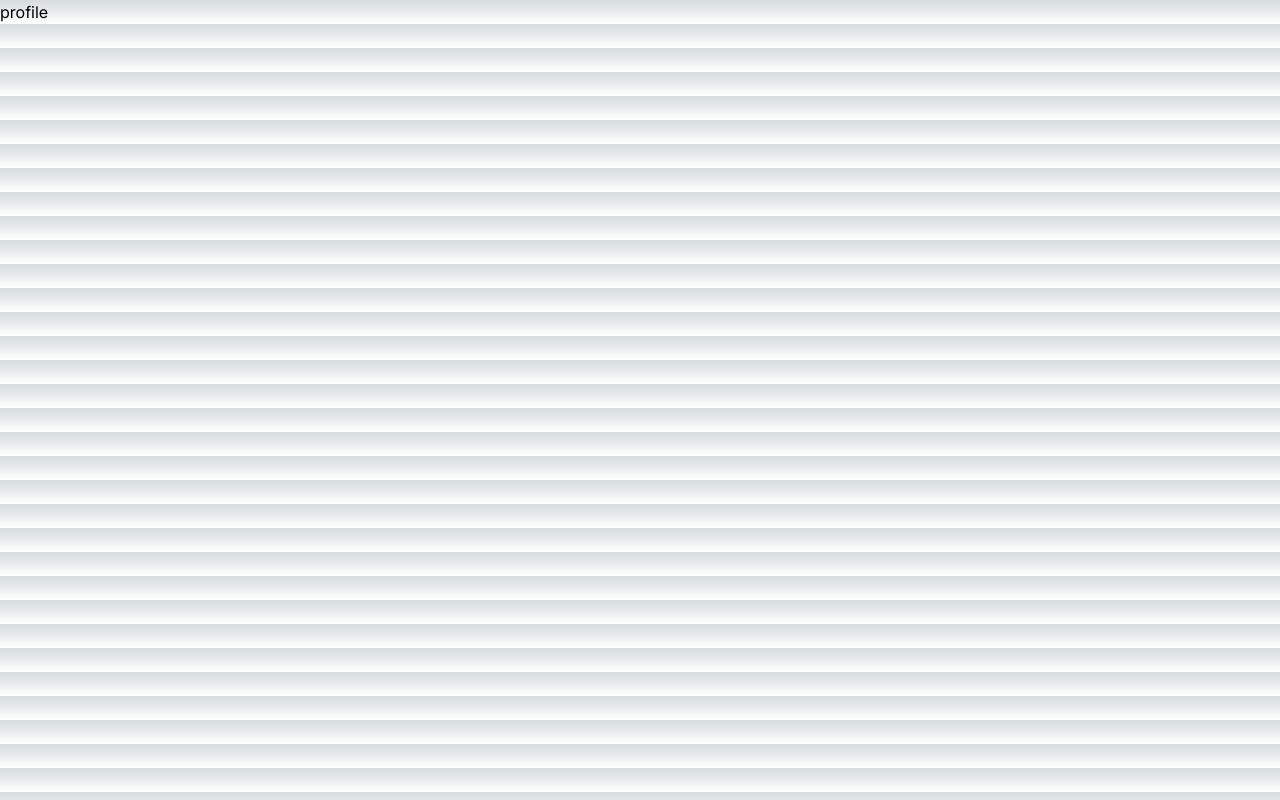
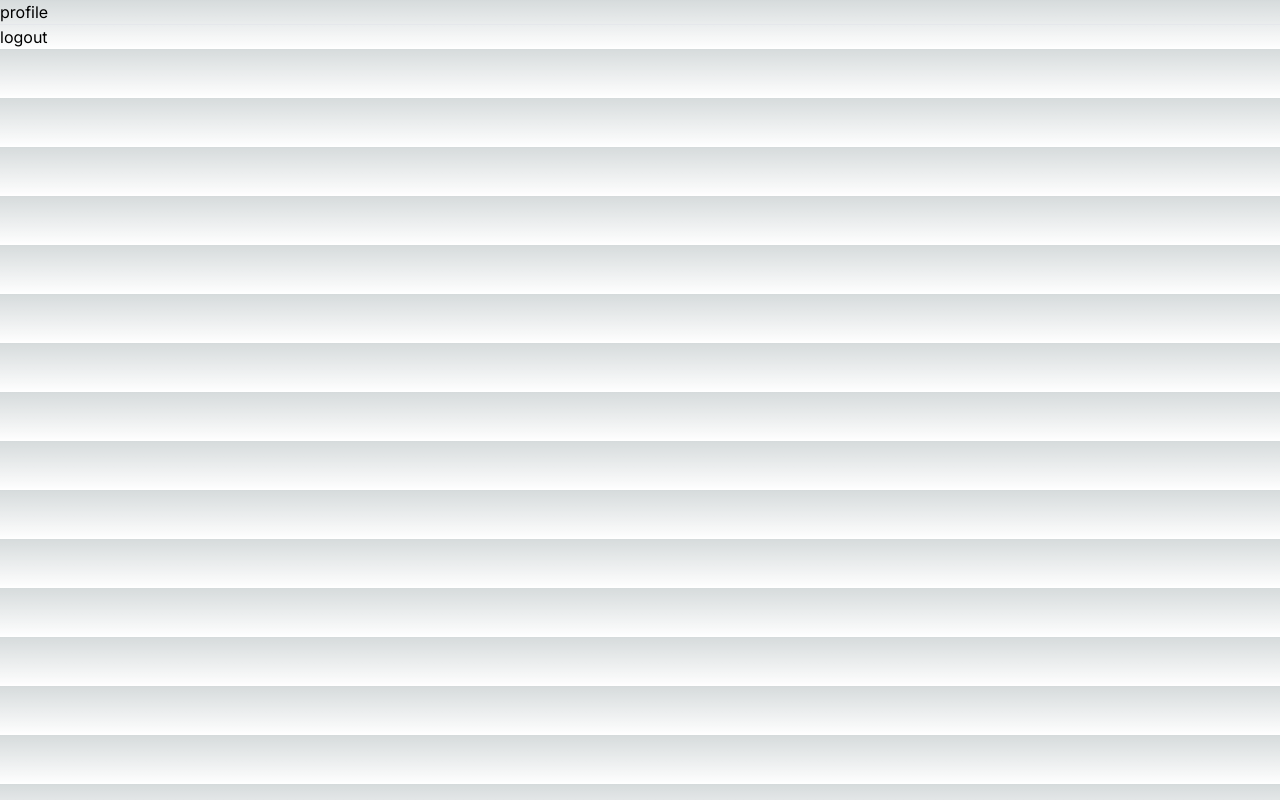
Before and after one commit to kartikscript/authapp, a Next.js app: page /profile in a window 1280 px wide. Built offline with nearby package versions, Linux system fonts and the light colour scheme.

Commit message:
logout added

```diff
--- /dev/null
+++ b/src/app/api/users/logout/route.ts
@@ -0,0 +1,19 @@
+import { NextResponse } from "next/server";
+
+export async function GET(){
+
+  try {
+    const response=NextResponse.json({
+      message:'logged out',
+      success:true,
+    })
+    response.cookies.set("token", "", {
+      httpOnly:true,
+      expires:new Date(0)
+    })
+    return response
+
+  } catch (error:any) {
+   return NextResponse.json({error:error.message} , {status:500})
+  }
+}
--- a/src/app/profile/page.tsx
+++ b/src/app/profile/page.tsx
@@ -1,6 +1,30 @@
+"use client"
+import Link from "next/link"
+import axios from "axios"
+import { useRouter } from "next/navigation"
+export default function userProfile(){
+
+const router=useRouter()
+
+  const logout=async ()=>{
+    try {
+      await axios.get('/api/users/logout')
+      router.push('/login')
+
+    } catch (error:any) {
+      console.log(error.message)
+    }
+
+  }
+
+  return(
+  <div>
+     <p>profile</p>
+     <hr/>
+     <button onClick={logout}>logout</button>
 
 
-export default function userProfile(){
+  </div>
 
-  return<h1>profile</h1>
+    )
 }
```
Also changed, not shown: src/app/api/users/login/route.ts (line endings or trailing spaces).
